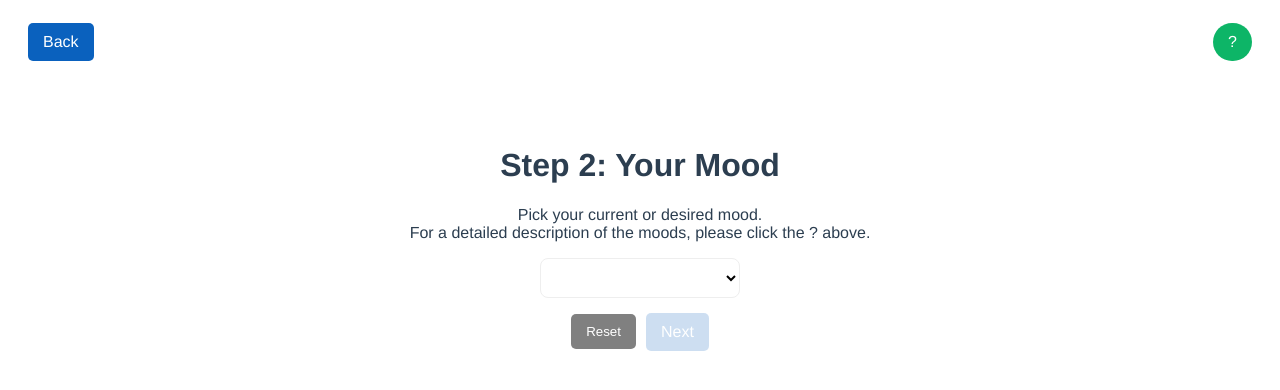
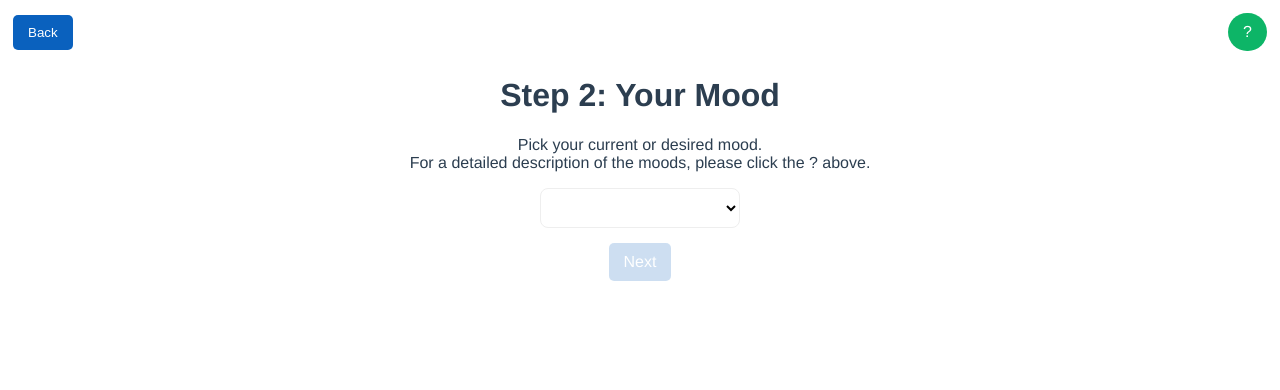
Before and after one commit to c-l-scholl/stp-vue-fb, a Vue app: page /mood in a window 1280 px wide. Shown: the top 390 px of the page. Built offline with nearby package versions, Linux system fonts and the light colour scheme.

Commit message:
added BackButton component to help with navigation

```diff
--- /dev/null
+++ b/src/components/BackButtonComp.vue
@@ -0,0 +1,27 @@
+<template>
+  <button @click="$router.back()" class='go-back'>
+    Back
+  </button>
+</template>
+
+<script>
+export default {
+
+}
+</script>
+
+<style scoped>
+  .go-back {
+    border-width: 0;
+    margin: 5px;
+    padding: 10px 15px;
+    border-radius: 5px;
+    color: white;
+    transition: opacity 0.15s;
+    text-decoration: none;
+    background-color: rgb(10, 97, 190);
+  }
+  .go-back:hover {
+    opacity: 0.8;
+  }
+</style>
--- a/src/components/ModalComp.vue
+++ b/src/components/ModalComp.vue
@@ -25,7 +25,7 @@
   </script>
 
 
-  <style>
+  <style scoped>
     .modal {
       width: 400px;
       padding: 20px;
--- a/src/components/TimerComp.vue
+++ b/src/components/TimerComp.vue
@@ -65,7 +65,7 @@ export default {
 }
 </script>
 
-<style>
+<style scoped>
 
   .timer {
     margin-bottom: 45px;
--- a/src/views/AboutView.vue
+++ b/src/views/AboutView.vue
@@ -14,18 +14,17 @@
 
 
     </p>
-
-    <router-link to="/" class="back">
-      Back
-    </router-link>
+    <BackButtonComp/>
   </div>
 
 
 </template>
 
 <script>
+import BackButtonComp from '@/components/BackButtonComp.vue';
+
 export default {
-
+  components: { BackButtonComp }
 }
 </script>
 
--- a/src/views/CalcBPMView.vue
+++ b/src/views/CalcBPMView.vue
@@ -29,7 +29,7 @@
     <div class="userInput">
       <div class="inputBox">
         <label for="Heartbeat">Number of beats: </label>
-        <input v-model="bpm" type="number" class="Heartbeat" placeholder="*ba-dump*" step=1 @input="checkBpm" />
+        <input v-model="bpm" type="number" class="heartbeat-input" placeholder="*ba-dump*" step=1 @input="checkBpm" />
       </div>
       <div class="nextButton">
         <router-link to="/mood" @click="setUserBpm" class="toMood" :class="{ 'disabled': !this.isValidBpm }">
@@ -95,9 +95,9 @@ export default {
   },
   beforeRouteLeave(to, from) {
     if (to.name === 'mood') {
-      return this.isValidBpm
+      return (this.isValidBpm)
     } else {
-      return true
+      return (true)
     }
 
   }
@@ -158,6 +158,20 @@ export default {
   align-items: center;
 }
 
+.heartbeat-input {
+  position: relative;
+  width: 200px;
+  height: 40px;
+  border-radius: 8px;
+  background: white;
+  border: 1px solid #eee;
+  box-shadow: 10px 10px 0 0 rgba(black, .03);
+  -webkit-tap-highlight-color: rgba(0, 0, 0, 0);
+  box-sizing: border-box;
+  text-align: center;
+  font-size: large;
+}
+
 .userInput {
   display: flex;
   align-items: center;
--- a/src/views/MoodHelpView.vue
+++ b/src/views/MoodHelpView.vue
@@ -30,7 +30,7 @@ export default {
 }
 </script>
 
-<style>
+<style scoped>
 .page {
   position: relative;
   top: 50px;
--- a/src/views/MoodsView.vue
+++ b/src/views/MoodsView.vue
@@ -1,12 +1,10 @@
 <template>
   <div class="intro">
-      <router-link to="/calc-bpm" class="backCalc">
-        Back
-      </router-link>
-      <router-link to="/mood-help" class="toMoodHelp">
-        ?
-      </router-link>
-    </div>
+    <BackButtonComp />
+    <router-link to="/mood-help" class="to-mood-help">
+      ?
+    </router-link>
+  </div>
   <div class="page">
 
 
@@ -16,8 +14,8 @@
       For a detailed description of the moods, please click the ? above.
     </p>
 
-    <select name="Mood" id="Mood" class="mood" value="" v-model="mood">
-      <option value="" selected disabled > Select an Option</option>
+    <select name="Mood" id="Mood" class="mood" value="" v-model="mood" @click="checkMood()">
+      <option value="" selected disabled> Select an Option</option>
       <option value="Happy">Happy</option>
       <option value="Relaxed">Relaxed</option>
       <option value="Nervous">Nervous</option>
@@ -28,11 +26,8 @@
       <option value="Heartbroken">Heartbroken</option>
     </select>
     <br>
-    <div class="moodRouters">
-      <button type="reset" value="Reset" class="moodReset">
-        Reset
-      </button>
-      <router-link to="/playlist-output" @click="setMood()" class="toPlaylist"
+    <div class="mood-routers">
+      <router-link to="/playlist-output" @click="setMood()" class="to-playlist"
         :class="{ 'disabled': !this.isValidMood }">
         Next
       </router-link>
@@ -41,15 +36,18 @@
 </template>
 
 <script>
+import BackButtonComp from '../components/BackButtonComp.vue'
 
 export default {
-  name: "MoodsView",
+
   data() {
     return {
       mood: null,
-      isValidMood: false
+      isValidMood: false,
+      fromRouterName: null
     }
   },
+  components: { BackButtonComp },
   methods: {
     checkMood() {
       this.isValidMood = (this.mood !== null)
@@ -63,14 +61,10 @@ export default {
   },
   beforeRouteLeave(to, from) {
     if (to.name === 'playlist-output') {
-      return this.isValidMood
-    } else {
-      return true
+      return (this.isValidMood)
     }
+    return (true)
   },
-  updated() {
-    this.isValidMood = (this.mood !== null)
-  }
 
 }
 </script>
@@ -79,7 +73,8 @@ export default {
 .page {
   top: 50px;
 }
-.moodRouters {
+
+.mood-routers {
   display: flex;
   justify-content: center;
   align-items: center;
@@ -93,10 +88,8 @@ export default {
   justify-content: space-between;
 }
 
-.backCalc,
-.toMoodHelp,
-.toPlaylist,
-.moodReset {
+.to-mood-help,
+.to-playlist{
   display: flex;
   border-width: 0;
   margin: 5px;
@@ -107,22 +100,16 @@ export default {
   text-decoration: none;
 }
 
-.backCalc,
-.toPlaylist {
+.to-playlist {
   background-color: rgb(10, 97, 190);
 }
 
-.toMoodHelp {
+.to-mood-help {
   background-color: rgb(13, 181, 103);
   border-radius: 50px;
 }
 
-.moodReset {
-  background-color: grey;
-}
-
-.backCalc:hover,
-.toMoodHelp:hover {
+.to-mood-help:hover {
   opacity: 0.8;
 }
 
--- a/src/views/PlaylistOutputView.vue
+++ b/src/views/PlaylistOutputView.vue
@@ -5,6 +5,7 @@
       Your Playlist is below!
     </p>
     <div class="container">
+      <p v-if="loading">Loading Songs...</p>
       <SongDisplayComp :songs="randomSongs"/>
     </div>
     <div class="toHome">
@@ -31,7 +32,8 @@ export default {
       mood: null,
       hasUserData: false,
       randomSongs: [],
-      numRandomSongs: 5
+      numRandomSongs: 5,
+      loading: true
     }
 
   },
@@ -90,6 +92,7 @@ export default {
           this.randomSongs.push(randomSong)
         }
       }
+      this.loading = false
     }
 
   },
--- a/src/views/SkipBPMView.vue
+++ b/src/views/SkipBPMView.vue
@@ -1,8 +1,6 @@
 <template>
     <div class="intro">
-      <router-link to="/calc-bpm" class="backCalc">
-        Back
-      </router-link>
+      <BackButtonComp />
     </div>
 
     <h1>Step 1: Your Estimated Heartbeat</h1>
@@ -25,16 +23,8 @@
     <option value=85>Raised</option>
     <option value=110>High</option>
   </select>
-  <div class="skipRouters">
-    <!-- <form action="">
-        <button type="reset" value = "Reset">
-          Reset
-        </button>
-    </form> -->
-    <button type="reset" value = "Reset" class="skipReset">
-      Reset
-    </button>
-    <router-link to="/mood" @click="setBpm()" class="toMoodSkip">
+  <div class="skip-routers">
+    <router-link to="/mood" @click="setBpm()" class="to-mood-skip">
       Next
     </router-link>
   </div>
@@ -44,6 +34,7 @@
 </template>
 
 <script>
+import BackButtonComp from '@/components/BackButtonComp.vue'
 
 export default {
   data() {
@@ -52,6 +43,7 @@ export default {
       isValidBpm: false
     }
   },
+  components: { BackButtonComp },
   methods: {
     checkBpm() {
       this.isValidBpm = (this.bpm >= 55 && this.bpm <= 110)
@@ -76,7 +68,7 @@ export default {
 
 </script>
 
-<style>
+<style scoped>
   .intro {
     display: flex;
     justify-content: center;
@@ -84,9 +76,7 @@ export default {
     padding: 10px 15px;
   }
 
-  .backCalc,
-  .skipReset,
-  .toMoodSkip {
+  .to-mood-skip {
     display: flex;
     border-width: 0;
     margin: 5px;
@@ -111,20 +101,15 @@ export default {
     font-size: large;
   }
 
-  .skipRouters {
+  .skip-routers {
     display: flex;
     justify-content: center;
     align-items: center;
     padding: 10px 15px;
   }
 
-  .backCalc,
-  .toMoodSkip {
+  .to-mood-skip {
     background-color: rgb(10, 97, 190);
   }
 
-  .skipReset {
-    background-color: grey;
-  }
-
 </style>
```
